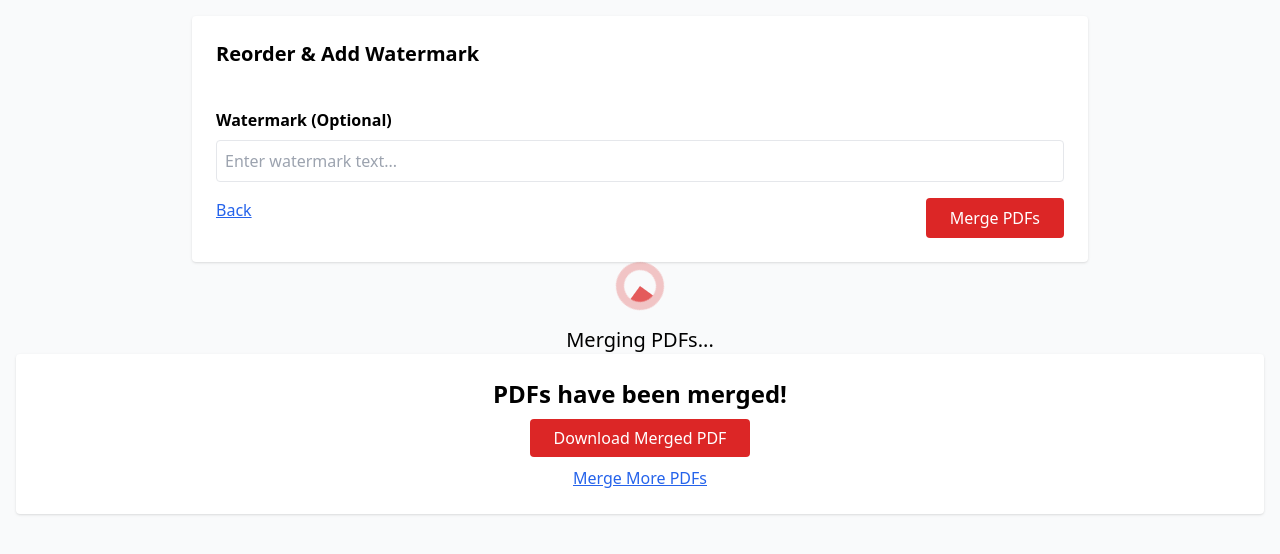
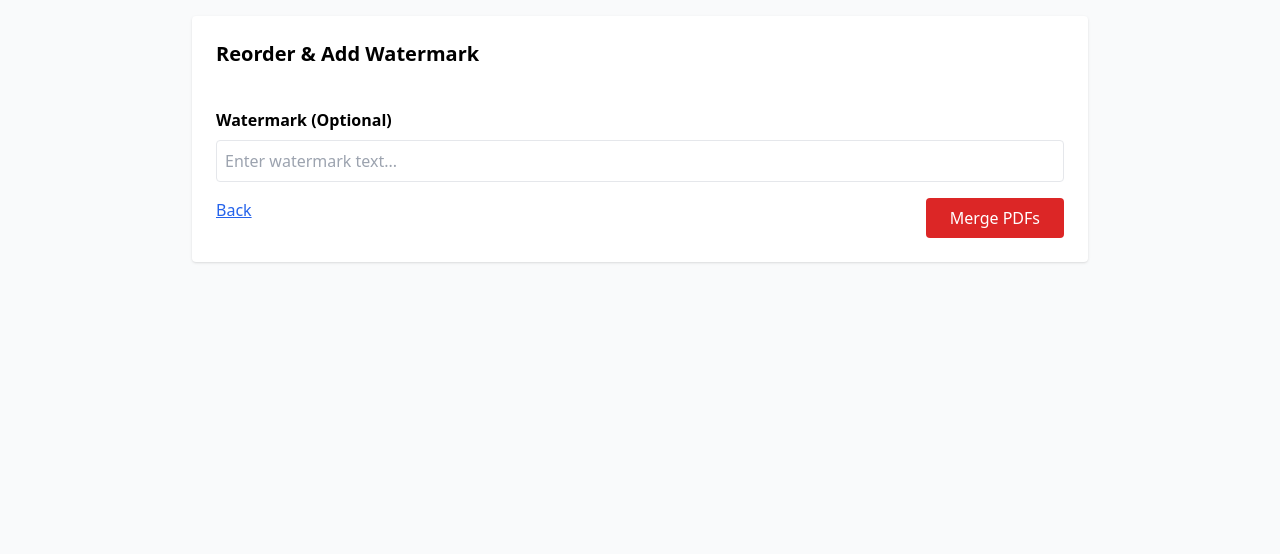
Before and after one commit to Saurabh-Ku-mar/IntelliPDF, a Flask app: page /preview in a window 1280 px wide. Shown: the top 554 px of the page. Run offline with Flask 3, Linux system fonts and the light colour scheme; some libraries are stand-ins or nearby versions.

Commit message:
preview.html

```diff
--- a/template/preview.html
+++ b/template/preview.html
@@ -43,47 +43,3 @@
   </form>
 </body>
 </html>
-
-
-<!-- templates/merging.html -->
-<!DOCTYPE html>
-<html lang="en">
-<head>
-  <meta charset="UTF-8" />
-  <title>Merging...</title>
-  <script src="https://cdn.tailwindcss.com"></script>
-  <meta http-equiv="refresh" content="2;url=/download">
-</head>
-<body class="bg-white min-h-screen flex items-center justify-center">
-  <div class="text-center">
-    <svg class="animate-spin h-12 w-12 mx-auto text-red-600" fill="none" viewBox="0 0 24 24">
-      <circle class="opacity-25" cx="12" cy="12" r="10" stroke="currentColor" stroke-width="4"></circle>
-      <path class="opacity-75" fill="currentColor" d="M4 12a8 8 0 018-8v8z"></path>
-    </svg>
-    <p class="mt-4 text-xl">Merging PDFs...</p>
-  </div>
-</body>
-</html>
-
-
-<!-- templates/download.html -->
-<!DOCTYPE html>
-<html lang="en">
-<head>
-  <meta charset="UTF-8" />
-  <title>Download PDF</title>
-  <script src="https://cdn.tailwindcss.com"></script>
-</head>
-<body class="bg-gray-100 min-h-screen flex items-center justify-center">
-  <div class="bg-white p-6 rounded shadow text-center">
-    <h1 class="text-2xl font-bold mb-4">PDFs have been merged!</h1>
-    <a href="/static/merged/{{ filename }}" download
-       class="bg-red-600 text-white px-6 py-2 rounded hover:bg-red-700">
-      Download Merged PDF
-    </a>
-    <div class="mt-4">
-      <a href="/" class="text-blue-600 underline">Merge More PDFs</a>
-    </div>
-  </div>
-</body>
-</html>
```
